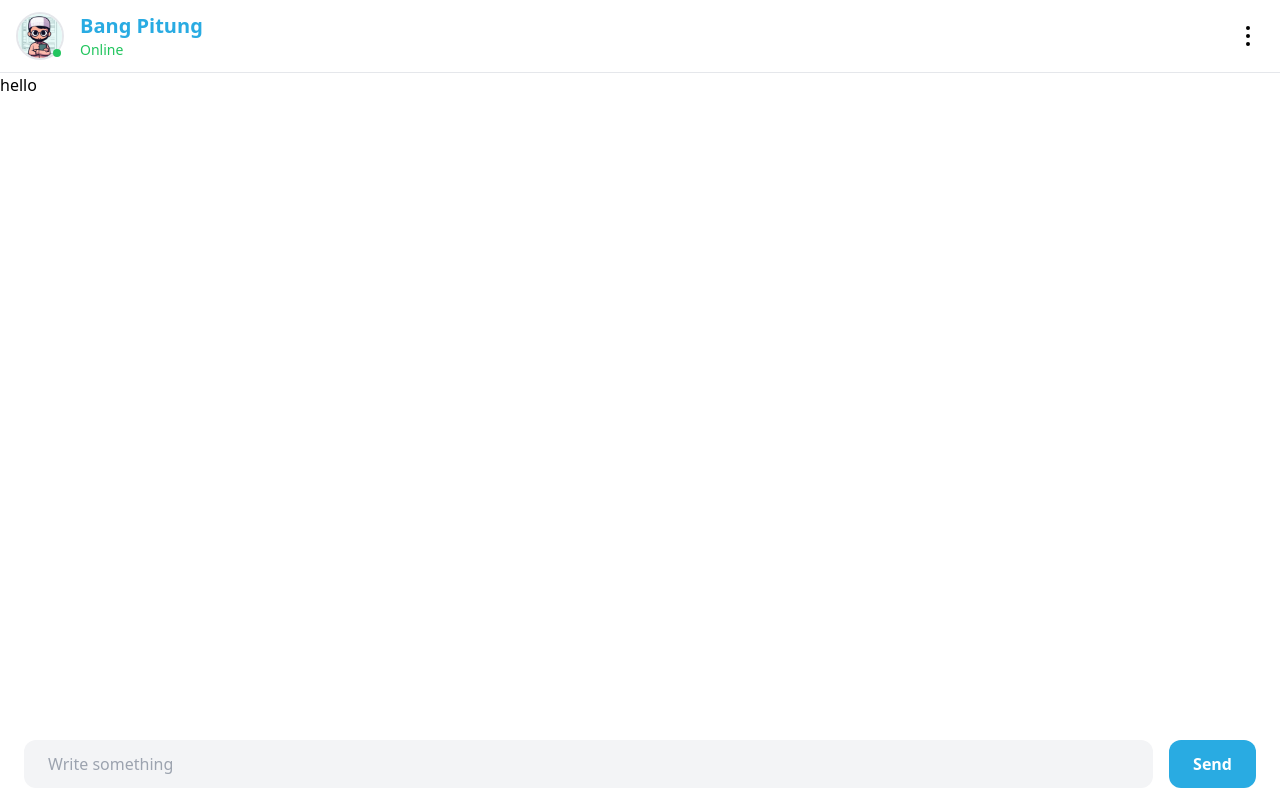
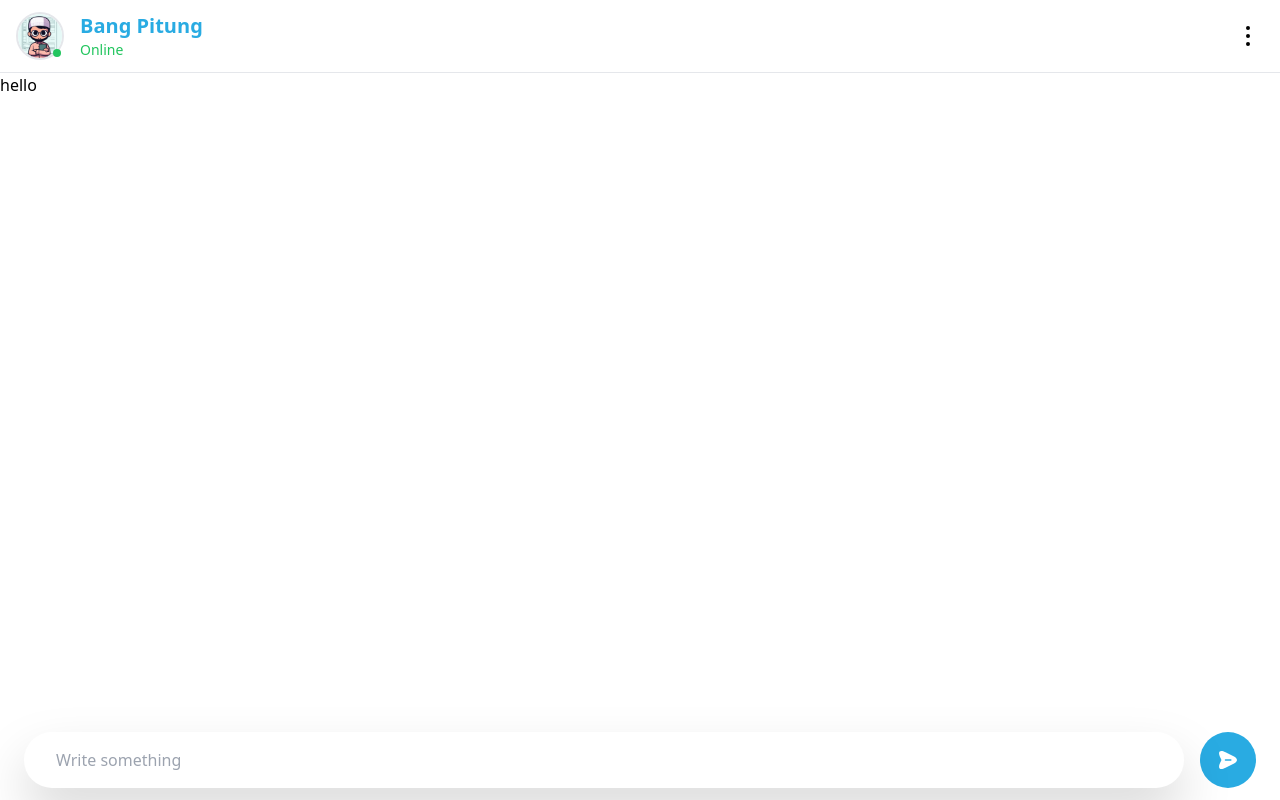
Before and after one commit to fikrialwan/chat-bpt, a React (Vite) app: page / in a window 1280 px wide. Built offline with nearby package versions, Linux system fonts and the light colour scheme.

Commit message:
feat: modify ui input message

```diff
--- /dev/null
+++ b/src/component/icons/send.tsx
@@ -0,0 +1,31 @@
+import React from "react";
+
+const SendIcon = ({
+    className,
+    color,
+    ...props
+  }: React.ComponentProps<"svg">) => {
+  return (
+    <svg
+      width="24"
+      height="24"
+      viewBox="0 0 24 24"
+      fill="none"
+      xmlns="http://www.w3.org/2000/svg"
+      className={className}
+      {...props}
+    >
+      <g id="vuesax/bold/send">
+        <g id="send">
+          <path
+            id="Vector"
+            d="M18.07 8.51001L9.51002 4.23001C3.76002 1.35001 1.40002 3.71001 4.28002 9.46001L5.15002 11.2C5.40002 11.71 5.40002 12.3 5.15002 12.81L4.28002 14.54C1.40002 20.29 3.75002 22.65 9.51002 19.77L18.07 15.49C21.91 13.57 21.91 10.43 18.07 8.51001ZM14.84 12.75H9.44002C9.03002 12.75 8.69002 12.41 8.69002 12C8.69002 11.59 9.03002 11.25 9.44002 11.25H14.84C15.25 11.25 15.59 11.59 15.59 12C15.59 12.41 15.25 12.75 14.84 12.75Z"
+            fill={color || "#3369FF"}
+          />
+        </g>
+      </g>
+    </svg>
+  );
+};
+
+export default SendIcon;
--- a/src/component/layout/chat-field.tsx
+++ b/src/component/layout/chat-field.tsx
@@ -1,16 +1,17 @@
 import ReactTextareaAutosize from "react-textarea-autosize";
+import SendIcon from "../icons/send";
 
 const ChatField = () => {
   return (
     <div className="flex items-end w-full gap-4 px-6 py-3">
       <ReactTextareaAutosize
-        className="flex-1 resize-none py-3 px-6 rounded-xl bg-gray-100 outline-none"
+        className="flex-1 resize-none py-4 px-8 rounded-[32px] bg-white outline-none drop-shadow-2xl"
         minRows={1}
         maxRows={5}
         placeholder="Write something"
       />
-      <button className="py-3 px-6 bg-primaryBlue hover:bg-primaryBlue/90 text-white rounded-xl font-semibold">
-        Send
+      <button className="py-4 px-4 bg-primaryBlue hover:bg-primaryBlue/90 text-white rounded-full font-semibold">
+        <SendIcon color="white" />
       </button>
     </div>
   );
```
